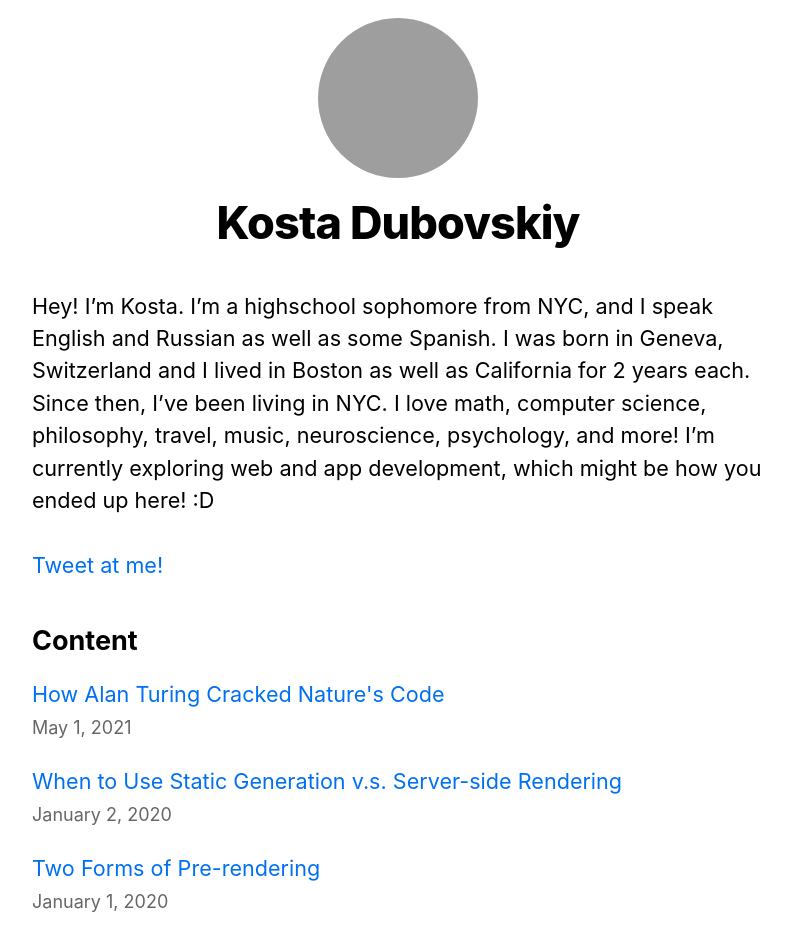
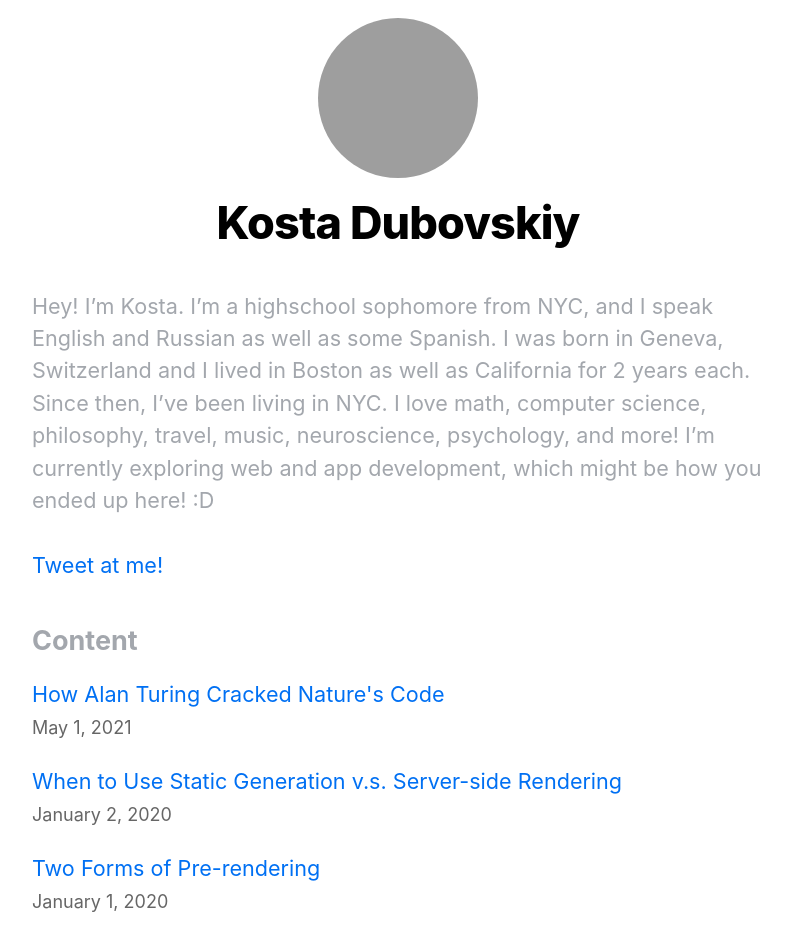
Before and after one commit to kostadubovskiy/me, a Next.js app: page / in a window 1280 px wide. Shown: the top 950 px of the page, without its empty margins (242-1033 px from the left). Built offline with nearby package versions, Linux system fonts and the light colour scheme; grey boxes are pictures that could not be loaded.

Commit message:
color + contact, about, and work pages

```diff
--- a/components/layout.js
+++ b/components/layout.js
@@ -56,23 +56,23 @@ export default function Layout({ children, home }) {
                     />
                 </a>
               </Link>
-              <h2 className={utilStyles.headingLg}>
+              <h2 className={utilStyles.headingMd}>
                 <Link href="/">
                   <a className={utilStyles.colorInherit}>Home</a>
                 </Link>
               </h2>
-              <h2 className={utilStyles.headingLg}>
-                <Link href="/">
+              <h2 className={utilStyles.headingMd}>
+                <Link href="../pages/about">
                   <a className={utilStyles.colorInherit}>About Me</a>
                 </Link>
               </h2>
-              <h2 className={utilStyles.headingLg}>
-                <Link href="/">
+              <h2 className={utilStyles.headingMd}>
+                <Link href="../pages/work">
                   <a className={utilStyles.colorInherit}>Past Work</a>
                 </Link>
               </h2>
-              <h2 className={utilStyles.headingLg}>
-                <Link href="/">
+              <h2 className={utilStyles.headingMd}>
+                <Link href="../pages/contact">
                   <a className={utilStyles.colorInherit}>Contact</a>
                 </Link>
               </h2>
--- a/styles/global.css
+++ b/styles/global.css
@@ -35,77 +35,3 @@ img {
   top: 5%;
   left: 2%;
 }
-
-/* Navbar container */
-.navbar {
-  overflow: hidden;
-  /*background-color: #333;*/
-  font-family: Arial;
-  position:absolute;
-  left:0%;
-  top: 100%;
-  width:60px
-}
-
-/* Links inside the navbar */
-.navbar a {
-  float: left bottom;
-  font-size: 16px;
-  color: grey;
-  text-align: center;
-  padding: 14px 16px;
-  text-decoration: none;
-}
-
-/* The dropdown container */
-.dropdown {
-  float: left;
-  overflow: hidden;
-}
-
-/* Dropdown button */
-.dropdown .dropbtn {
-  font-size: 16px;
-  border: none;
-  outline: none;
-  color: grey;
-  padding: 14px 16px;
-  background-color: inherit;
-  font-family: inherit; /* Important for vertical align on mobile phones */
-  margin: 0; /* Important for vertical align on mobile phones */
-}
-
-/* Add a red background color to navbar links on hover */
-.navbar a:hover, .dropdown:hover .dropbtn {
-  background-color: red;
-}
-
-/* Dropdown content (hidden by default) */
-.dropdown-content {
-  display: none;
-  position: absolute;
-  background-color: #f9f9f9;
-  min-width: 160px;
-  box-shadow: 0px 8px 16px 0px rgba(0,0,0,0.2);
-  z-index: 1;
-}
-
-/* Links inside the dropdown */
-.dropdown-content a {
-  float: none;
-  color: black;
-  padding: 12px 16px;
-  text-decoration: none;
-  display: block;
-  text-align: left;
-}
-
-/* Add a grey background color to dropdown links on hover */
-.dropdown-content a:hover {
-  background-color: #ddd;
-}
-
-/* Show the dropdown menu on hover */
-.dropdown:hover .dropdown-content {
-  display: block;
-}
--- a/styles/utils.module.css
+++ b/styles/utils.module.css
@@ -23,6 +23,7 @@
 .headingMd {
   font-size: 1.2rem;
   line-height: 1.5;
+  color: #a3a7ad;
 }
 
 .borderCircle {
```
Also changed, not shown: pages/about.js (added), pages/contact.js (added), pages/work.js (added).
